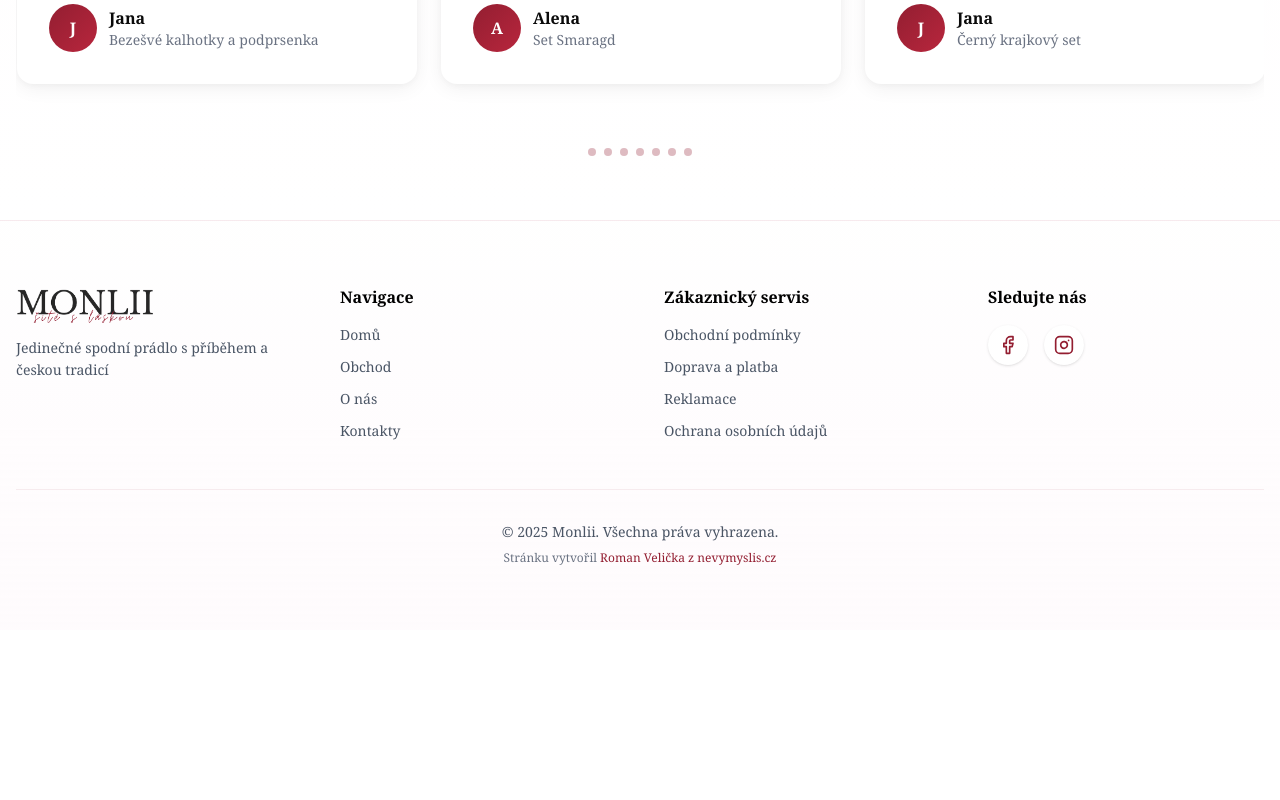
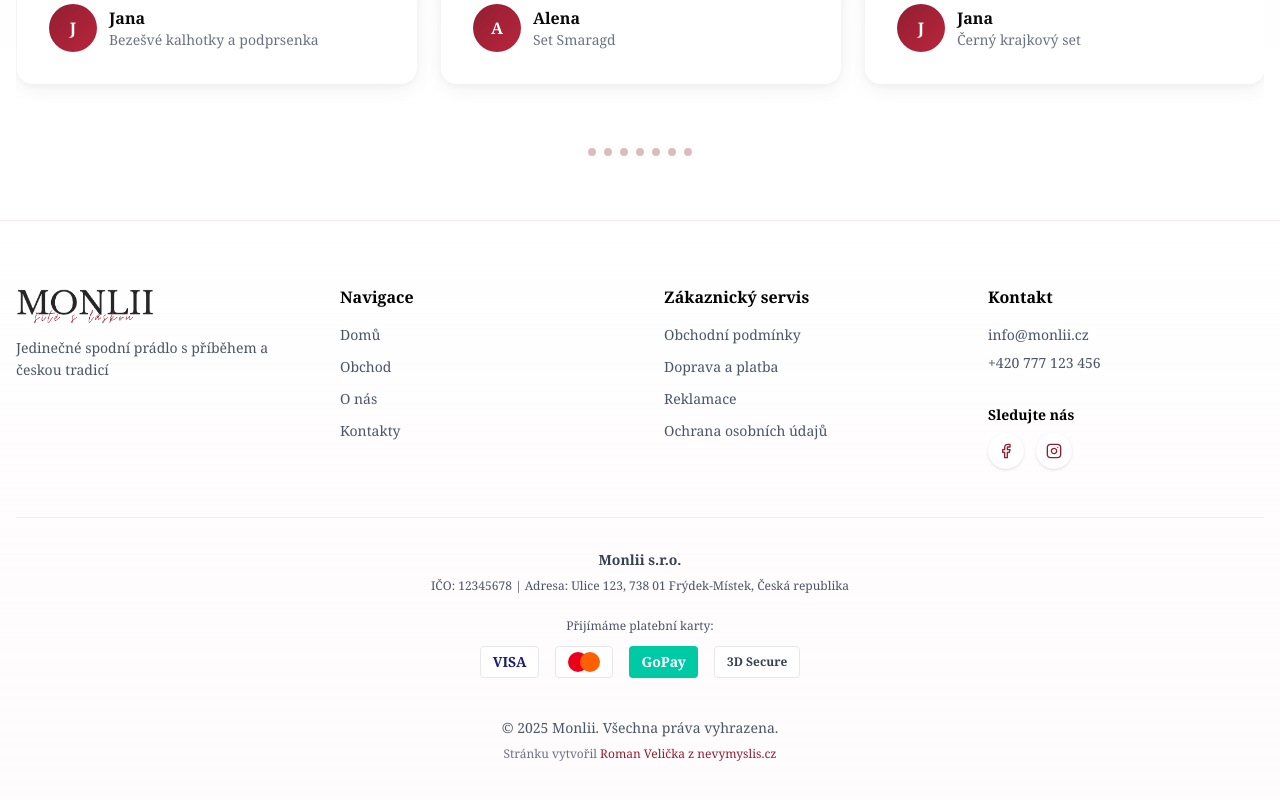
Before and after one commit to monliiservice-droid/monliieshop, a Next.js app: page / in a window 1280 px wide. Shown: the part 4242-5042 px from the top of the page. Before the commit the page ends 4872 px from the top, so only its background shows below. Built offline with nearby package versions, Linux system fonts and the light colour scheme.

Commit message:
Add GoPay compliance: company info, contacts, and payment logos in footer

```diff
--- a/components/footer.tsx
+++ b/components/footer.tsx
@@ -43,37 +43,90 @@ export function Footer() {
             </ul>
           </div>
 
-          {/* Contact */}
+          {/* Contact Info */}
           <div className="space-y-4">
-            <h4 className="font-bold text-black">Sledujte nás</h4>
-            <div className="flex space-x-4">
+            <h4 className="font-bold text-black">Kontakt</h4>
+            <ul className="space-y-2 text-sm text-gray-600">
+              <li>
+                <a href="mailto:info@monlii.cz" className="hover:text-black transition-colors">
+                  info@monlii.cz
+                </a>
+              </li>
+              <li>
+                <a href="tel:+420777123456" className="hover:text-black transition-colors">
+                  +420 777 123 456
+                </a>
+              </li>
+            </ul>
+            <div className="pt-4">
+              <h5 className="font-semibold text-sm text-black mb-2">Sledujte nás</h5>
+              <div className="flex space-x-3">
                 <Link
                   href="https://www.facebook.com/monlii.cz"
                   target="_blank"
                   rel="noopener noreferrer"
-                className="w-10 h-10 flex items-center justify-center rounded-full bg-white text-[#931e31] hover:bg-[#931e31] hover:text-white transition-all shadow-sm hover:shadow-md"
+                  className="w-9 h-9 flex items-center justify-center rounded-full bg-white text-[#931e31] hover:bg-[#931e31] hover:text-white transition-all shadow-sm hover:shadow-md"
                 >
-                <Facebook className="h-5 w-5" />
+                  <Facebook className="h-4 w-4" />
                 </Link>
                 <Link
                   href="https://www.instagram.com/monlii_i/"
                   target="_blank"
                   rel="noopener noreferrer"
-                className="w-10 h-10 flex items-center justify-center rounded-full bg-white text-[#931e31] hover:bg-[#931e31] hover:text-white transition-all shadow-sm hover:shadow-md"
+                  className="w-9 h-9 flex items-center justify-center rounded-full bg-white text-[#931e31] hover:bg-[#931e31] hover:text-white transition-all shadow-sm hover:shadow-md"
                 >
-                <Instagram className="h-5 w-5" />
+                  <Instagram className="h-4 w-4" />
                 </Link>
               </div>
             </div>
           </div>
+        </div>
 
-        <div className="mt-12 pt-8 text-center space-y-2" style={{borderTop: '1px solid rgba(147, 30, 49, 0.08)'}}>
+        {/* Company Info & Payment Logos */}
+        <div className="mt-12 pt-8 space-y-6" style={{borderTop: '1px solid rgba(147, 30, 49, 0.08)'}}>
+          {/* Company Identification */}
+          <div className="text-center space-y-2">
+            <p className="text-sm text-gray-700 font-semibold">Monlii s.r.o.</p>
+            <p className="text-xs text-gray-600">
+              IČO: 12345678 | Adresa: Ulice 123, 738 01 Frýdek-Místek, Česká republika
+            </p>
+          </div>
+
+          {/* Payment Methods */}
+          <div className="flex flex-col items-center space-y-3">
+            <p className="text-xs text-gray-600 font-medium">Přijímáme platební karty:</p>
+            <div className="flex items-center gap-4 flex-wrap justify-center">
+              {/* Visa */}
+              <div className="h-8 px-3 bg-white rounded border border-gray-200 flex items-center">
+                <span className="text-sm font-bold text-[#1A1F71]">VISA</span>
+              </div>
+              {/* Mastercard */}
+              <div className="h-8 px-3 bg-white rounded border border-gray-200 flex items-center">
+                <div className="flex items-center gap-[-4px]">
+                  <div className="w-5 h-5 rounded-full bg-[#EB001B]"></div>
+                  <div className="w-5 h-5 rounded-full bg-[#FF5F00] -ml-2"></div>
+                </div>
+              </div>
+              {/* GoPay */}
+              <div className="h-8 px-3 bg-[#00C9A5] rounded flex items-center">
+                <span className="text-sm font-bold text-white">GoPay</span>
+              </div>
+              {/* 3D Secure */}
+              <div className="h-8 px-3 bg-white rounded border border-gray-200 flex items-center">
+                <span className="text-xs font-semibold text-gray-700">3D Secure</span>
+              </div>
+            </div>
+          </div>
+
+          {/* Copyright */}
+          <div className="text-center space-y-2 pt-4">
             <p className="text-sm text-gray-600 font-medium">&copy; {new Date().getFullYear()} Monlii. Všechna práva vyhrazena.</p>
             <p className="text-xs text-gray-500">
               Stránku vytvořil <Link href="https://nevymyslis.cz" target="_blank" rel="noopener noreferrer" className="text-[#931e31] hover:underline font-medium">Roman Velička z nevymyslis.cz</Link>
             </p>
           </div>
         </div>
+      </div>
     </footer>
   )
 }
```
Also changed, not shown: 1 other file (tests, documents, lock files or other folders). Lines whose indentation alone changed are shown as unchanged.
